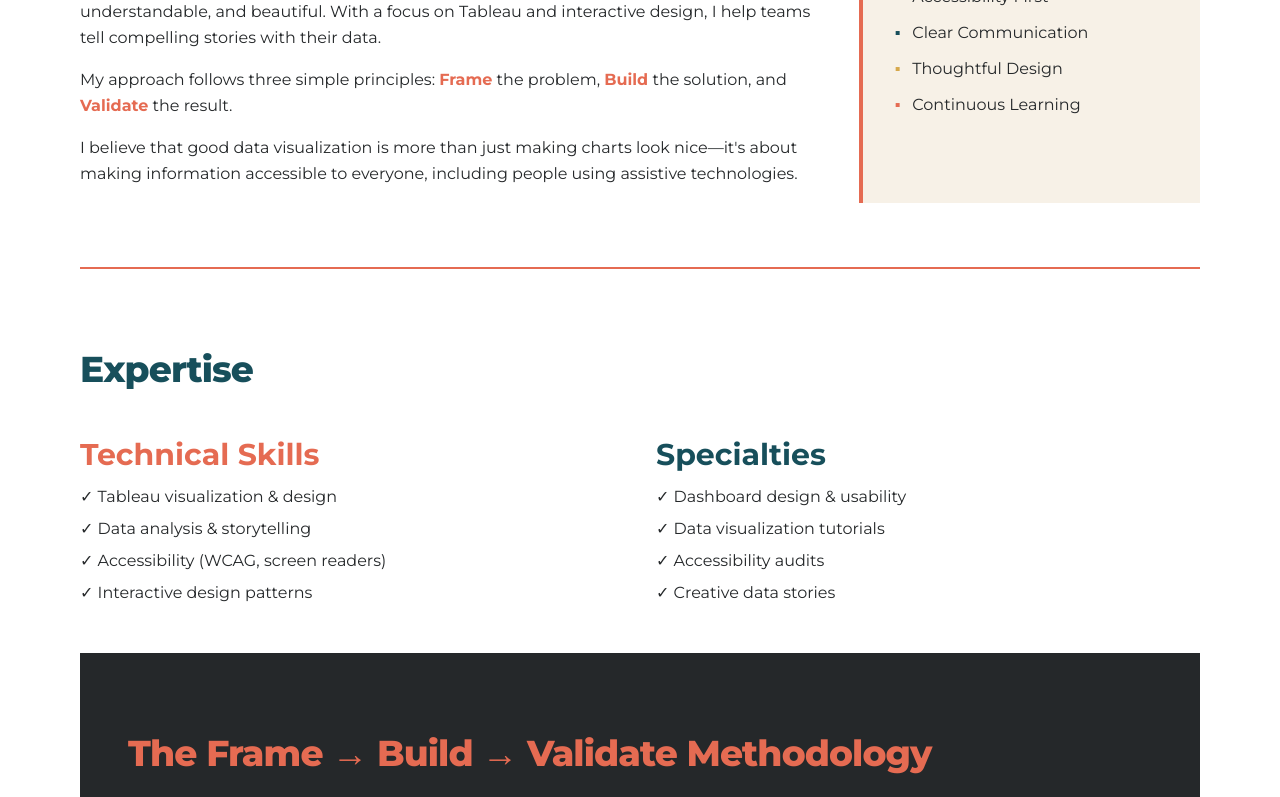
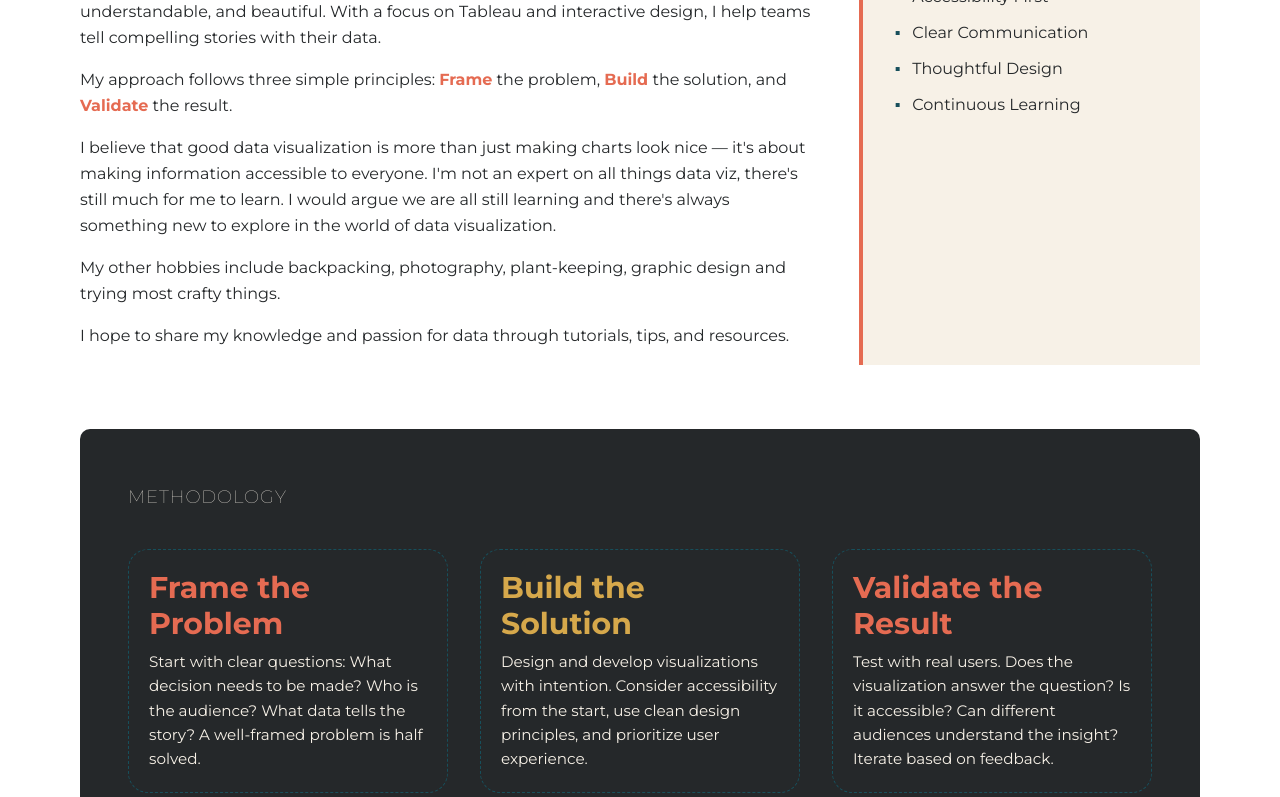
Before and after one commit to rlbergh/rbgdata, a Next.js app: page /rbgdata/about in a window 1280 px wide. Shown: the part 680-1477 px from the top of the page. Built offline with nearby package versions, Linux system fonts and the light colour scheme.

Commit message:
updated about page and css

```diff
--- a/app/about/page.tsx
+++ b/app/about/page.tsx
@@ -29,8 +29,16 @@ export default function AboutPage() {
                 <span className="text-coral font-bold">Validate</span> the result.
               </p>
               <p className="mb-4">
-                I believe that good data visualization is more than just making charts look nice—it's about
-                making information accessible to everyone, including people using assistive technologies.
+                I believe that good data visualization is more than just making charts look nice — it's about
+                making information accessible to everyone. I'm not an expert on all things data viz, there's
+                still much for me to learn. I would argue we are all still learning and there's always
+                something new to explore in the world of data visualization.
+              </p>
+              <p className="mb-4">My other hobbies include backpacking, photography, plant-keeping, graphic design
+                and trying most crafty things.
+              </p>
+              <p className="mb-4">
+                I hope to share my knowledge and passion for data through tutorials, tips, and resources.
               </p>
             </div>
 
@@ -38,7 +46,7 @@ export default function AboutPage() {
               <h3 className="text-coral font-black mb-4">Core Values</h3>
               <ul className="space-y-3">
                 <li className="flex gap-3">
-                  <span className="text-coral font-bold">▪</span>
+                  <span className="text-teal font-bold">▪</span>
                   <span>Accessibility First</span>
                 </li>
                 <li className="flex gap-3">
@@ -46,60 +54,37 @@ export default function AboutPage() {
                   <span>Clear Communication</span>
                 </li>
                 <li className="flex gap-3">
-                  <span className="text-gold font-bold">▪</span>
+                  <span className="text-teal font-bold">▪</span>
                   <span>Thoughtful Design</span>
                 </li>
                 <li className="flex gap-3">
-                  <span className="text-coral font-bold">▪</span>
+                  <span className="text-teal font-bold">▪</span>
                   <span>Continuous Learning</span>
                 </li>
               </ul>
             </div>
           </div>
 
-          <div className="border-t-2 border-coral pt-12 mb-12">
-            <h2 className="text-teal mb-6">Expertise</h2>
-            <div className="grid grid-cols-1 md:grid-cols-2 gap-8">
-              <div>
-                <h3 className="text-coral font-bold mb-3">Technical Skills</h3>
-                <ul className="space-y-2 text-charcoal">
-                  <li>✓ Tableau visualization & design</li>
-                  <li>✓ Data analysis & storytelling</li>
-                  <li>✓ Accessibility (WCAG, screen readers)</li>
-                  <li>✓ Interactive design patterns</li>
-                </ul>
-              </div>
-              <div>
-                <h3 className="text-teal font-bold mb-3">Specialties</h3>
-                <ul className="space-y-2 text-charcoal">
-                  <li>✓ Dashboard design & usability</li>
-                  <li>✓ Data visualization tutorials</li>
-                  <li>✓ Accessibility audits</li>
-                  <li>✓ Creative data stories</li>
-                </ul>
-              </div>
-            </div>
-          </div>
 
-          <div className="bg-charcoal text-cream p-12 rounded-none">
-            <h2 className="text-coral mb-4">The Frame → Build → Validate Methodology</h2>
-            <div className="space-y-6">
-              <div>
-                <h3 className="text-coral font-bold mb-2">🎯 Frame the Problem</h3>
+          <div className="methodology-section">
+            <h2 className="methodology-title">Methodology</h2>
+            <div className="methodology-grid">
+              <div className="methodology-card">
+                <h3 className="methodology-card-title text-coral">Frame the Problem</h3>
                 <p>
                   Start with clear questions: What decision needs to be made? Who is the audience? What data
                   tells the story? A well-framed problem is half solved.
                 </p>
               </div>
-              <div>
-                <h3 className="text-gold font-bold mb-2">🔨 Build the Solution</h3>
+              <div className="methodology-card">
+                <h3 className="methodology-card-title text-gold">Build the Solution</h3>
                 <p>
                   Design and develop visualizations with intention. Consider accessibility from the start,
                   use clean design principles, and prioritize user experience.
                 </p>
               </div>
-              <div>
-                <h3 className="text-coral font-bold mb-2">✓ Validate the Result</h3>
+              <div className="methodology-card">
+                <h3 className="methodology-card-title text-coral">Validate the Result</h3>
                 <p>
                   Test with real users. Does the visualization answer the question? Is it accessible? Can
                   different audiences understand the insight? Iterate based on feedback.
--- a/globals.css
+++ b/globals.css
@@ -218,6 +218,61 @@ a:hover {
   @apply max-w-7xl mx-auto;
 }
 
+/* Methodology Section */
+.methodology-section {
+  background: #25282a;
+  color: #f7f1e7;
+  padding: 3rem;
+  border-radius: 10px;
+}
+
+.methodology-title {
+  color: #f7f1e7;
+  font-weight: 200;
+  text-transform: uppercase;
+  font-size: 1.125rem;
+  margin-top: 0;
+  margin-bottom: 2rem;
+  letter-spacing: 0.05em;
+}
+
+.methodology-grid {
+  display: grid;
+  grid-template-columns: repeat(auto-fit, minmax(250px, 1fr));
+  gap: 2rem;
+}
+
+.methodology-card {
+  border: 1px dashed #174f5b;
+  border-radius: 20px;
+  padding: 1.25rem;
+  margin-top: 0;
+}
+
+.methodology-card-title {
+  font-weight: 700;
+  margin-bottom: 0.5rem;
+  margin-top: 0;
+}
+
+.methodology-card p {
+  margin: 0;
+  color: #f7f1e7;
+  font-size: 0.95rem;
+  line-height: 1.6;
+}
+
+@media (max-width: 768px) {
+  .methodology-section {
+    padding: 2rem;
+  }
+
+  .methodology-grid {
+    grid-template-columns: 1fr;
+    gap: 1.5rem;
+  }
+}
+
 /* Focus states for accessibility */
 a:focus-visible,
 button:focus-visible {
```
